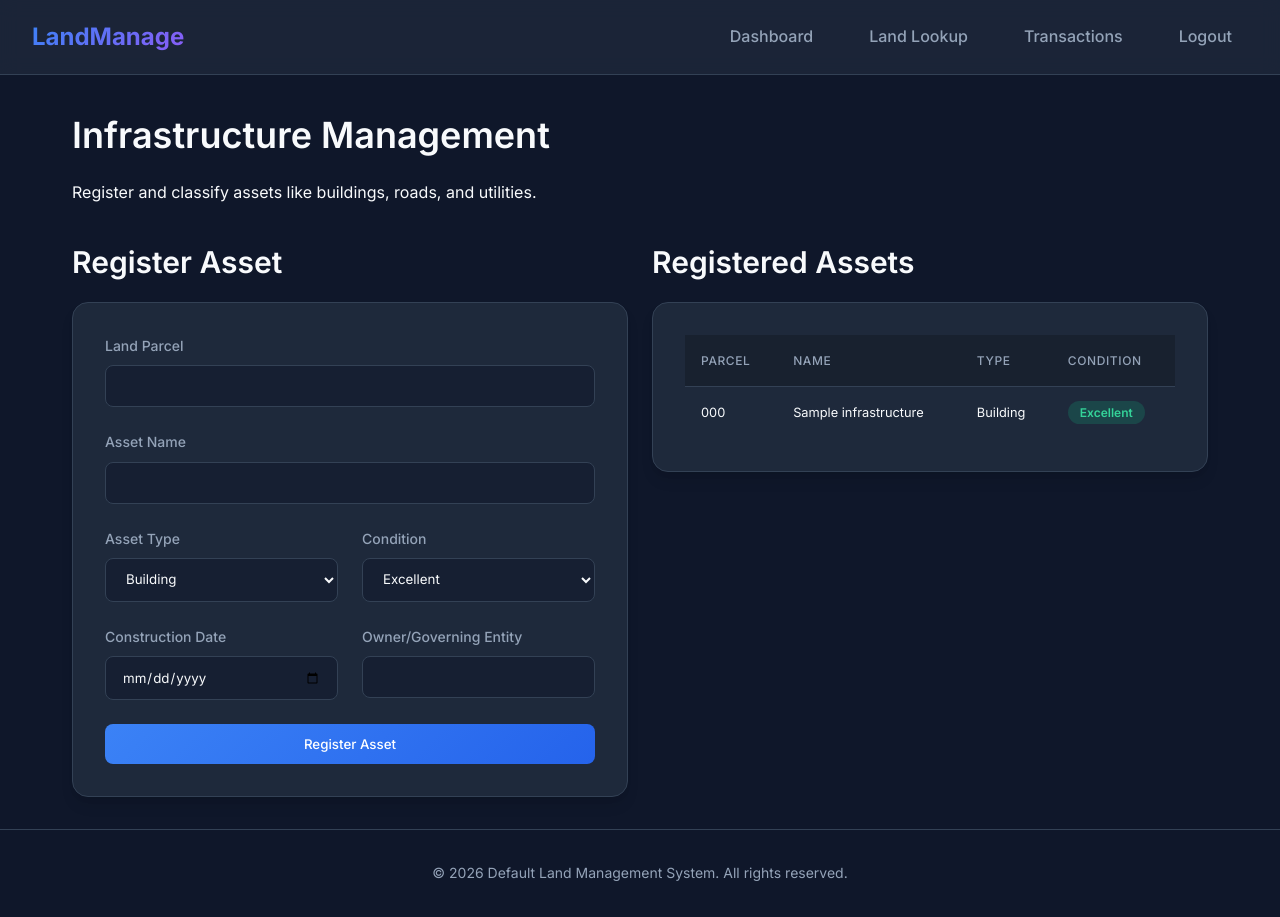
After one commit to niloyadityasaha9876-spec/Digital-Land-Infrastructure-Management-System, a PHP site: page /infrastructure.php in a window 1280 px wide. The commit adds this page. Run offline with PHP 8.4, Linux system fonts and the light colour scheme; the visitor is signed in with stand-in values (Sample User, id 1); tables that the repository leaves empty hold one stand-in row (values such as "Sample post").

Commit message:
Infrastructure done

```diff
--- a/css/style.css
+++ b/css/style.css
@@ -14,23 +14,91 @@
     --warning-color: #f59e0b;
 }
 
+* {
+    margin: 0;
+    padding: 0;
+    box-sizing: border-box;
+}
+
+body {
+    font-family: 'Inter', sans-serif;
+    background-color: var(--bg-color);
+    color: var(--text-primary);
+    line-height: 1.6;
+    display: flex;
+    flex-direction: column;
+    min-height: 100vh;
+}
+
+a {
+    text-decoration: none;
+    color: var(--primary-color);
+    transition: color 0.2s ease;
+}
+
+a:hover {
+    color: var(--primary-hover);
+}
+
+/* Typography */
+h1, h2, h3, h4, h5, h6 {
+    font-weight: 600;
+    margin-bottom: 1rem;
+    color: var(--text-primary);
+}
+
+h1 { font-size: 2.25rem; }
+h2 { font-size: 1.875rem; }
+h3 { font-size: 1.5rem; }
+
+/* Layout Components */
+.navbar {
+    background-color: rgba(30, 41, 59, 0.8);
+    backdrop-filter: blur(10px);
+    border-bottom: 1px solid var(--border-color);
+    padding: 1rem 2rem;
+    display: flex;
+    justify-content: space-between;
+    align-items: center;
+    position: sticky;
+    top: 0;
+    z-index: 100;
+}
+
+.navbar-brand {
+    font-size: 1.5rem;
+    font-weight: 700;
+    color: var(--text-primary);
+    background: linear-gradient(135deg, var(--primary-color), var(--accent-color));
+    -webkit-background-clip: text;
+    -webkit-text-fill-color: transparent;
+}
+
+.nav-links {
+    display: flex;
+    gap: 1.5rem;
+    align-items: center;
+}
+
+.nav-links a {
+    color: var(--text-secondary);
+    font-weight: 500;
+    padding: 0.5rem 1rem;
+    border-radius: 0.5rem;
+    transition: all 0.2s;
+}
+
+.nav-links a:hover, .nav-links a.active {
+    color: var(--text-primary);
+    background-color: rgba(255,255,255,0.05);
+}
+
 .container {
     max-width: 1200px;
     margin: 0 auto;
     padding: 2rem;
     flex: 1;
     width: 100%;
-}
-.card {
-    background-color: var(--card-bg);
-    border: 1px solid var(--border-color);
-    border-radius: 1rem;
-    padding: 2rem;
-    box-shadow: 0 10px 15px -3px rgba(0, 0, 0, 0.1), 0 4px 6px -2px rgba(0, 0, 0, 0.05);
-}
-
-.form-group{
-    margin-bottom: 1.5rem;
 }
 
 .footer {
@@ -42,6 +110,28 @@
     margin-top: auto;
 }
 
+/* Cards & UI Elements */
+.card {
+    background-color: var(--card-bg);
+    border: 1px solid var(--border-color);
+    border-radius: 1rem;
+    padding: 2rem;
+    box-shadow: 0 10px 15px -3px rgba(0, 0, 0, 0.1), 0 4px 6px -2px rgba(0, 0, 0, 0.05);
+}
+
+/* Forms */
+.form-group {
+    margin-bottom: 1.5rem;
+}
+
+label {
+    display: block;
+    margin-bottom: 0.5rem;
+    font-size: 0.875rem;
+    font-weight: 500;
+    color: var(--text-secondary);
+}
+
 input[type="text"],
 input[type="password"],
 input[type="email"],
@@ -51,7 +141,7 @@ select,
 textarea {
     width: 100%;
     padding: 0.75rem 1rem;
-    background-color: rgba(166, 171, 183, 0.5);
+    background-color: rgba(15, 23, 42, 0.5);
     border: 1px solid var(--border-color);
     border-radius: 0.5rem;
     color: var(--text-primary);
@@ -64,10 +154,137 @@ input:focus, select:focus, textarea:focus {
     border-color: var(--primary-color);
     box-shadow: 0 0 0 3px rgba(59, 130, 246, 0.2);
 }
-label {
+
+/* Buttons */
+.btn {
+    display: inline-block;
+    padding: 0.75rem 1.5rem;
+    font-weight: 500;
+    border-radius: 0.5rem;
+    border: none;
+    cursor: pointer;
+    text-align: center;
+    transition: all 0.2s;
+    font-family: inherit;
+}
+
+.btn-primary {
+    background: linear-gradient(135deg, var(--primary-color), #2563eb);
+    color: white;
+}
+
+.btn-primary:hover {
+    background: linear-gradient(135deg, #2563eb, #1d4ed8);
+    transform: translateY(-1px);
+    box-shadow: 0 4px 6px -1px rgba(59, 130, 246, 0.4);
+}
+
+.btn-secondary {
+    background-color: var(--border-color);
+    color: var(--text-primary);
+}
+
+.btn-secondary:hover {
+    background-color: #475569;
+}
+
+.btn-danger {
+    background-color: var(--danger-color);
+    color: white;
+}
+
+.btn-danger:hover {
+    background-color: #dc2626;
+}
+
+.btn-block {
     display: block;
-    margin-bottom: 0.5rem;
-    font-size: 0.875rem;
+    width: 100%;
+}
+
+/* Tables */
+.table-container {
+    overflow-x: auto;
+    border-radius: 0.5rem;
+    border: 1px solid var(--border-color);
+}
+
+table {
+    width: 100%;
+    border-collapse: collapse;
+    text-align: left;
+}
+
+th, td {
+    padding: 1rem;
+    border-bottom: 1px solid var(--border-color);
+}
+
+th {
+    background-color: rgba(0,0,0,0.2);
     font-weight: 500;
     color: var(--text-secondary);
+    text-transform: uppercase;
+    font-size: 0.75rem;
+    letter-spacing: 0.05em;
 }
+
+tr:last-child td {
+    border-bottom: none;
+}
+
+tr:hover td {
+    background-color: rgba(255,255,255,0.02);
+}
+
+/* Alerts */
+.alert {
+    padding: 1rem;
+    border-radius: 0.5rem;
+    margin-bottom: 1.5rem;
+    border-left: 4px solid;
+}
+
+.alert-error {
+    background-color: rgba(239, 68, 68, 0.1);
+    color: #fca5a5;
+    border-left-color: var(--danger-color);
+}
+
+.alert-success {
+    background-color: rgba(16, 185, 129, 0.1);
+    color: #6ee7b7;
+    border-left-color: var(--success-color);
+}
+
+/* Badges */
+.badge {
+    padding: 0.25rem 0.75rem;
+    border-radius: 9999px;
+    font-size: 0.75rem;
+    font-weight: 600;
+}
+
+.badge-success { background-color: rgba(16, 185, 129, 0.2); color: #34d399; }
+.badge-warning { background-color: rgba(245, 158, 11, 0.2); color: #fbbf24; }
+.badge-danger { background-color: rgba(239, 68, 68, 0.2); color: #f87171; }
+.badge-info { background-color: rgba(59, 130, 246, 0.2); color: #60a5fa; }
+
+/* Grid systems */
+.grid {
+    display: grid;
+    gap: 1.5rem;
+}
+
+.grid-cols-2 { grid-template-columns: repeat(2, 1fr); }
+.grid-cols-3 { grid-template-columns: repeat(3, 1fr); }
+.grid-cols-4 { grid-template-columns: repeat(4, 1fr); }
+
+@media (max-width: 768px) {
+    .grid-cols-2, .grid-cols-3, .grid-cols-4 {
+        grid-template-columns: 1fr;
+    }
+    .nav-links {
+        display: none;
+    }
+}
--- /dev/null
+++ b/header.php
@@ -0,0 +1,35 @@
+<?php
+// header.php
+if (session_status() === PHP_SESSION_NONE) {
+    session_start();
+}
+?>
+<!DOCTYPE html>
+<html lang="en">
+<head>
+    <meta charset="UTF-8">
+    <meta name="viewport" content="width=device-width, initial-scale=1.0">
+    <title>Land Management System</title>
+    <link rel="stylesheet" href="css/style.css">
+</head>
+<body>
+
+<?php if (isset($_SESSION['user_id']) || isset($_SESSION['admin_id'])): ?>
+    <nav class="navbar">
+        <div class="navbar-brand">LandManage</div>
+        <div class="nav-links">
+            <?php if (isset($_SESSION['admin_id'])): ?>
+                <a href="admin_dashboard.php">Dashboard</a>
+                <a href="land_lookup.php">Land Lookup</a>
+                <a href="transactions.php">Transactions</a>
+                <a href="logout.php">Logout</a>
+            <?php else: ?>
+                <a href="user_dashboard.php">Dashboard</a>
+                <a href="land_lookup.php">Land Lookup</a>
+                <a href="logout.php">Logout</a>
+            <?php endif; ?>
+        </div>
+    </nav>
+<?php endif; ?>
+
+<div class="container">
--- /dev/null
+++ b/infrastructure.php
@@ -0,0 +1,147 @@
+<?php
+session_start();
+if (!isset($_SESSION['admin_id'])) {
+    header("Location: login.php");
+    exit;
+}
+require_once 'db_connect.php';
+
+$message = '';
+$error = '';
+
+if ($_SERVER['REQUEST_METHOD'] === 'POST' && isset($_POST['action']) && $_POST['action'] === 'new_infrastructure') {
+    $parcel = $_POST['parcel_number'] ?? '';
+    $name = $_POST['asset_name'] ?? '';
+    $type = $_POST['asset_type'] ?? '';
+    $date = $_POST['construction_date'] ?? '';
+    $cond = $_POST['condition_status'] ?? '';
+    $owner = $_POST['owner_entity'] ?? '';
+
+    $stmt = $pdo->prepare("SELECT land_id FROM land WHERE parcel_number = ?");
+    $stmt->execute([$parcel]);
+    $land = $stmt->fetch();
+
+    if($land) {
+        try {
+            $pdo->prepare("INSERT INTO infrastructure (land_id, asset_name, asset_type, construction_date, condition_status, owner_entity) VALUES (?, ?, ?, ?, ?, ?)")
+                ->execute([$land['land_id'], $name, $type, $date, $cond, $owner]);
+            $message = "Infrastructure asset recorded.";
+        } catch(Exception $e) {
+            $error = "Database Error: " . $e->getMessage();
+        }
+    } else {
+        $error = "Parcel not found.";
+    }
+}
+
+$sql = "SELECT i.*, l.parcel_number
+                       FROM infrastructure i
+                       JOIN land l ON i.land_id = l.land_id
+                       ORDER BY i.asset_id DESC LIMIT 50";
+$assets = $pdo->query($sql)->fetchAll();
+
+include 'header.php';
+?>
+
+<div class="header-section" style="margin-bottom: 2rem;">
+    <h1>Infrastructure Management</h1>
+    <p class="text-secondary">Register and classify assets like buildings, roads, and utilities.</p>
+</div>
+
+<?php if ($message): ?>
+    <div class="alert alert-success"><?= htmlspecialchars($message) ?></div>
+<?php endif; ?>
+<?php if ($error): ?>
+    <div class="alert alert-error"><?= htmlspecialchars($error) ?></div>
+<?php endif; ?>
+
+<div class="grid grid-cols-2">
+    <div>
+        <h2>Register Asset</h2>
+        <div class="card">
+            <form method="POST" action="">
+                <input type="hidden" name="action" value="new_infrastructure">
+                <div class="form-group">
+                    <label>Land Parcel</label>
+                    <input type="text" name="parcel_number" required>
+                </div>
+                <div class="form-group">
+                    <label>Asset Name</label>
+                    <input type="text" name="asset_name" required>
+                </div>
+                <div class="grid grid-cols-2">
+                    <div class="form-group">
+                        <label>Asset Type</label>
+                        <select name="asset_type">
+                            <option value="building">Building</option>
+                            <option value="road">Road</option>
+                            <option value="drainage">Drainage</option>
+                            <option value="bridge">Bridge</option>
+                            <option value="utility">Utility</option>
+                        </select>
+                    </div>
+                    <div class="form-group">
+                        <label>Condition</label>
+                        <select name="condition_status">
+                            <option value="excellent">Excellent</option>
+                            <option value="good">Good</option>
+                            <option value="fair">Fair</option>
+                            <option value="poor">Poor</option>
+                            <option value="critical">Critical</option>
+                        </select>
+                    </div>
+                </div>
+                <div class="grid grid-cols-2">
+                    <div class="form-group">
+                        <label>Construction Date</label>
+                        <input type="date" name="construction_date">
+                    </div>
+                    <div class="form-group">
+                        <label>Owner/Governing Entity</label>
+                        <input type="text" name="owner_entity">
+                    </div>
+                </div>
+                <button type="submit" class="btn btn-primary btn-block">Register Asset</button>
+            </form>
+        </div>
+    </div>
+
+    <div>
+        <h2>Registered Assets</h2>
+        <div class="card log-card">
+            <?php if (count($assets) > 0): ?>
+                <table style="font-size:0.8rem;">
+                    <thead>
+                        <tr>
+                            <th>Parcel</th>
+                            <th>Name</th>
+                            <th>Type</th>
+                            <th>Condition</th>
+                        </tr>
+                    </thead>
+                    <tbody>
+                        <?php foreach($assets as $a): ?>
+                        <tr>
+                            <td><?= htmlspecialchars($a['parcel_number']) ?></td>
+                            <td><?= htmlspecialchars($a['asset_name']) ?></td>
+                            <td><?= ucfirst($a['asset_type']) ?></td>
+                            <td>
+                                <?php
+                                    $b = 'badge-info';
+                                    if($a['condition_status'] === 'critical') $b = 'badge-danger';
+                                    if($a['condition_status'] === 'poor') $b = 'badge-warning';
+                                    if($a['condition_status'] === 'excellent') $b = 'badge-success';
+                                ?>
+                                <span class="badge <?= $b ?>"><?= ucfirst($a['condition_status']) ?></span>
+                            </td>
+                        </tr>
+                        <?php endforeach; ?>
+                    </tbody>
+                </table>
+            <?php else: ?>
+                <p class="text-secondary">No infrastructure assets found.</p>
+            <?php endif; ?>
+        </div>
+    </div>
+</div>
+<?php include 'footer.php'; ?>
```
Also changed, not shown: admin_dashboard.php (added, +102 -0 lines), login.php (+69 -52 lines).
